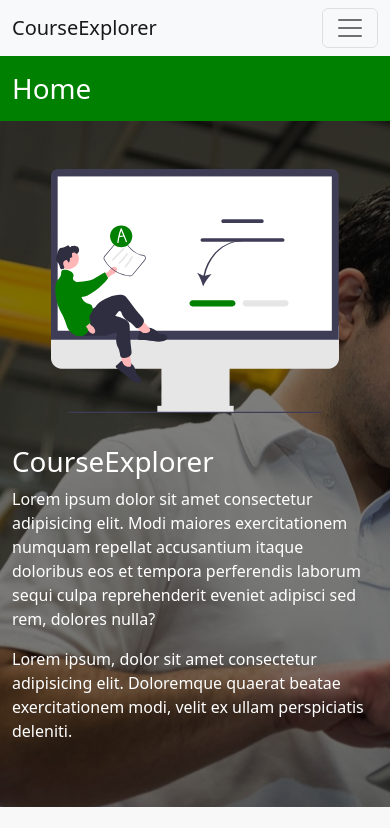
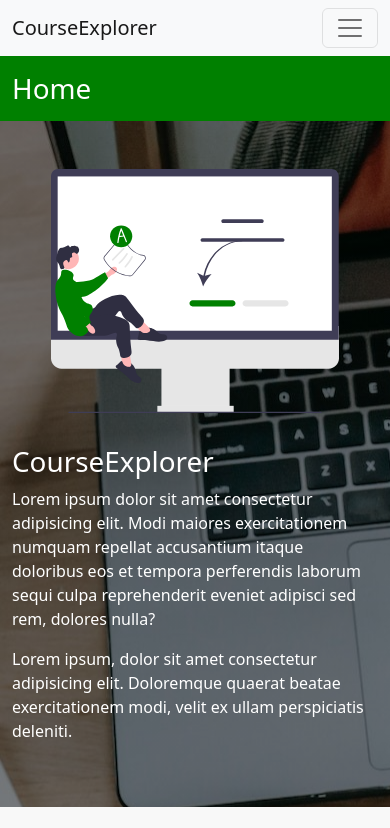
Before and after one commit to GabSiccion/CourseExplorer, a website built with Parcel: page src/index.html in a window 390 px wide. Shown: the top 828 px of the page. Built offline with nearby package versions, Linux system fonts and the light colour scheme; some packages are replaced by stand-ins of ours; no server answers; the database is empty.

Commit message:
hero background image for mobile display

```diff
--- a/src/scss/style.css
+++ b/src/scss/style.css
@@ -178,7 +178,7 @@ body {
 
 .hero-backgroundimage {
   background: linear-gradient(rgba(0, 0, 0, 0.5), rgba(0, 0, 0, 0.5)),
-    url("../images/cs.jpg");
+    url("../images/hero-bp-full.jpg");
 }
 
 .hero-container {
@@ -237,4 +237,8 @@ body {
   .anchors-container {
     grid-template-columns: 1fr;
   }
+  .hero-backgroundimage {
+    background: linear-gradient(rgba(0, 0, 0, 0.5), rgba(0, 0, 0, 0.5)),
+      url("../images/hero-bp-vert.jpg");
+  }
 }
```
Also changed, not shown: src/images/hero-bp-full.jpg (added), src/images/hero-bp-vert.jpg (added).
